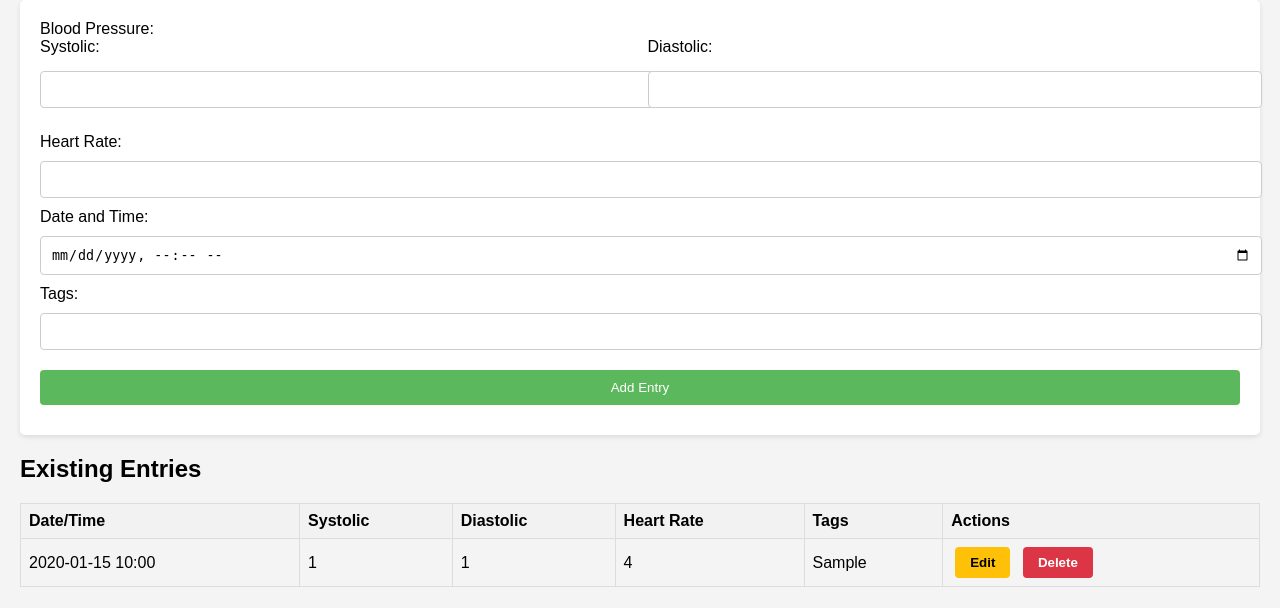
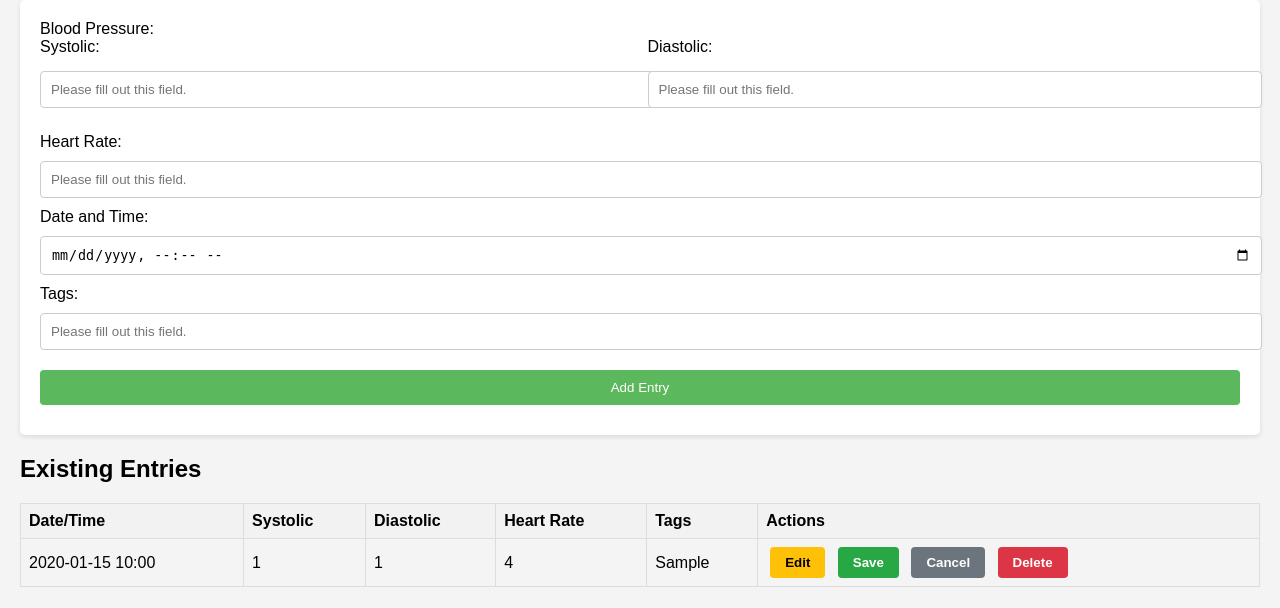
Before and after one commit to DevOps-zhuang/health-tracker-app, a Flask app: page / in a window 1280 px wide. Shown: the part 192-800 px from the top of the page. Run offline with Flask 3, Linux system fonts and the light colour scheme; a user stored in the database is signed in; tables that the repository leaves empty hold one stand-in row (values such as "Sample post"); parts of the project's set-up code (start-up, migrations or seed data) failed here and were passed over.

Commit message:
fix(routes): log error message when adding health data entry fails style(css): update comments to English and improve placeholder text in forms

```diff
--- a/app/routes.py
+++ b/app/routes.py
@@ -56,6 +56,7 @@
     if result['success']:
         flash('Entry added successfully!')
     else:
+        current_app.logger.error(result['message'])
         flash(result['message'])
     return redirect(url_for('main.index'))
 
--- a/app/static/style.css
+++ b/app/static/style.css
@@ -117,7 +117,7 @@
     outline: none;
 }
 
-/* 按钮样式 */
+/* Button styles */
 .btn {
     display: inline-block;
     padding: 6px 12px;
@@ -153,7 +153,7 @@
     opacity: 0.9;
 }
 
-/* 表格编辑模式样式 */
+/* Table edit mode styles */
 .editable-field {
     width: 90%;
     padding: 4px;
@@ -183,7 +183,7 @@
     color: #dc3545;
 }
 
-/* 优化登录和注册表单样式 */
+/* Optimize login and registration form styles */
 .form-group {
     margin-bottom: 15px;
     display: flex;
@@ -203,7 +203,7 @@
     padding: 10px;
     border: 1px solid #ccc;
     border-radius: 4px;
-    min-width: 250px; /* 设置最小宽度，保证一致性 */
+    min-width: 250px; /* Set minimum width for consistency */
     box-sizing: border-box;
 }
 
@@ -221,4 +221,15 @@
     border-radius: 4px;
 }
 
+/* Hide elements by default */
+.edit-mode {
+    display: none;
+}
+
+/* Button styles for hidden state */
+.btn-save,
+.btn-cancel {
+    display: none;
+}
+
 /* Generated by Copilot */
--- a/app/templates/index.html
+++ b/app/templates/index.html
@@ -98,23 +98,23 @@
             <div class="bp-inputs">
                 <div>
                     <label for="systolic">Systolic:</label>
-                    <input type="number" id="systolic" name="systolic" required min="100" max="200">
+                    <input type="number" id="systolic" name="systolic" required min="100" max="200" placeholder="Please fill out this field.">
                 </div>
                 <div>
                     <label for="diastolic">Diastolic:</label>
-                    <input type="number" id="diastolic" name="diastolic" required min="60" max="160">
+                    <input type="number" id="diastolic" name="diastolic" required min="60" max="160" placeholder="Please fill out this field.">
                 </div>
             </div>
         </div>
 
         <label for="heart_rate">Heart Rate:</label>
-        <input type="number" id="heart_rate" name="heart_rate" required min="50" max="200">
+        <input type="number" id="heart_rate" name="heart_rate" required min="50" max="200" placeholder="Please fill out this field.">
 
         <label for="timestamp">Date and Time:</label>
-        <input type="datetime-local" id="timestamp" name="timestamp">
+        <input type="datetime-local" id="timestamp" name="timestamp" placeholder="Please fill out this field.">
 
         <label for="tags">Tags:</label>
-        <input type="text" id="tags" name="tags">
+        <input type="text" id="tags" name="tags" placeholder="Please fill out this field.">
 
         <button type="submit">Add Entry</button>
     </form>
@@ -140,25 +140,25 @@
                     <td class="display-mode">{{ entry.heart_rate }}</td>
                     <td class="display-mode">{{ entry.tags }}</td>
                     <!-- Edit mode input fields, hidden by default -->
-                    <td class="edit-mode" style="display: none;">
+                    <td class="edit-mode">
                         <input type="datetime-local" value="{{ entry.timestamp.strftime('%Y-%m-%dT%H:%M') }}" class="editable-field" data-field="timestamp">
                     </td>
-                    <td class="edit-mode" style="display: none;">
+                    <td class="edit-mode">
                         <input type="number" value="{{ entry.systolic }}" min="100" max="200" class="editable-field" data-field="systolic">
                     </td>
-                    <td class="edit-mode" style="display: none;">
+                    <td class="edit-mode">
                         <input type="number" value="{{ entry.diastolic }}" min="60" max="160" class="editable-field" data-field="diastolic">
                     </td>
-                    <td class="edit-mode" style="display: none;">
+                    <td class="edit-mode">
                         <input type="number" value="{{ entry.heart_rate }}" min="50" max="200" class="editable-field" data-field="heart_rate">
                     </td>
-                    <td class="edit-mode" style="display: none;">
+                    <td class="edit-mode">
                         <input type="text" value="{{ entry.tags }}" class="editable-field" data-field="tags">
                     </td>
                     <td>
                         <button onclick="toggleEdit({{ entry.id }})" class="btn btn-edit">Edit</button>
-                        <button onclick="saveChanges({{ entry.id }})" class="btn btn-save" style="display: none;">Save</button>
-                        <button onclick="cancelEdit({{ entry.id }})" class="btn btn-cancel" style="display: none;">Cancel</button>
+                        <button onclick="saveChanges({{ entry.id }})" class="btn btn-save">Save</button>
+                        <button onclick="cancelEdit({{ entry.id }})" class="btn btn-cancel">Cancel</button>
                         <button onclick="deleteEntry({{ entry.id }})" class="btn btn-delete">Delete</button>
                     </td>
                 </tr>
```
